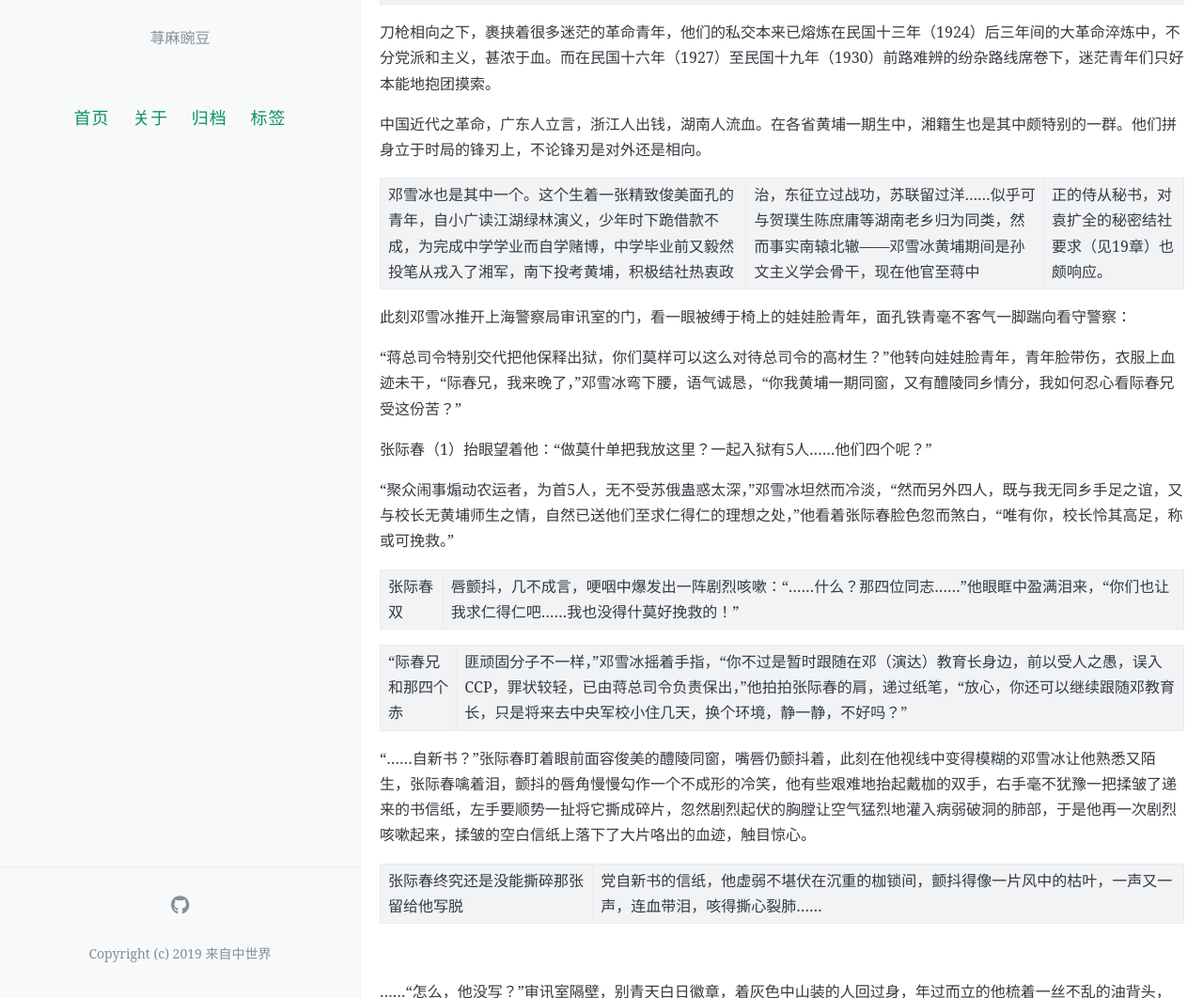
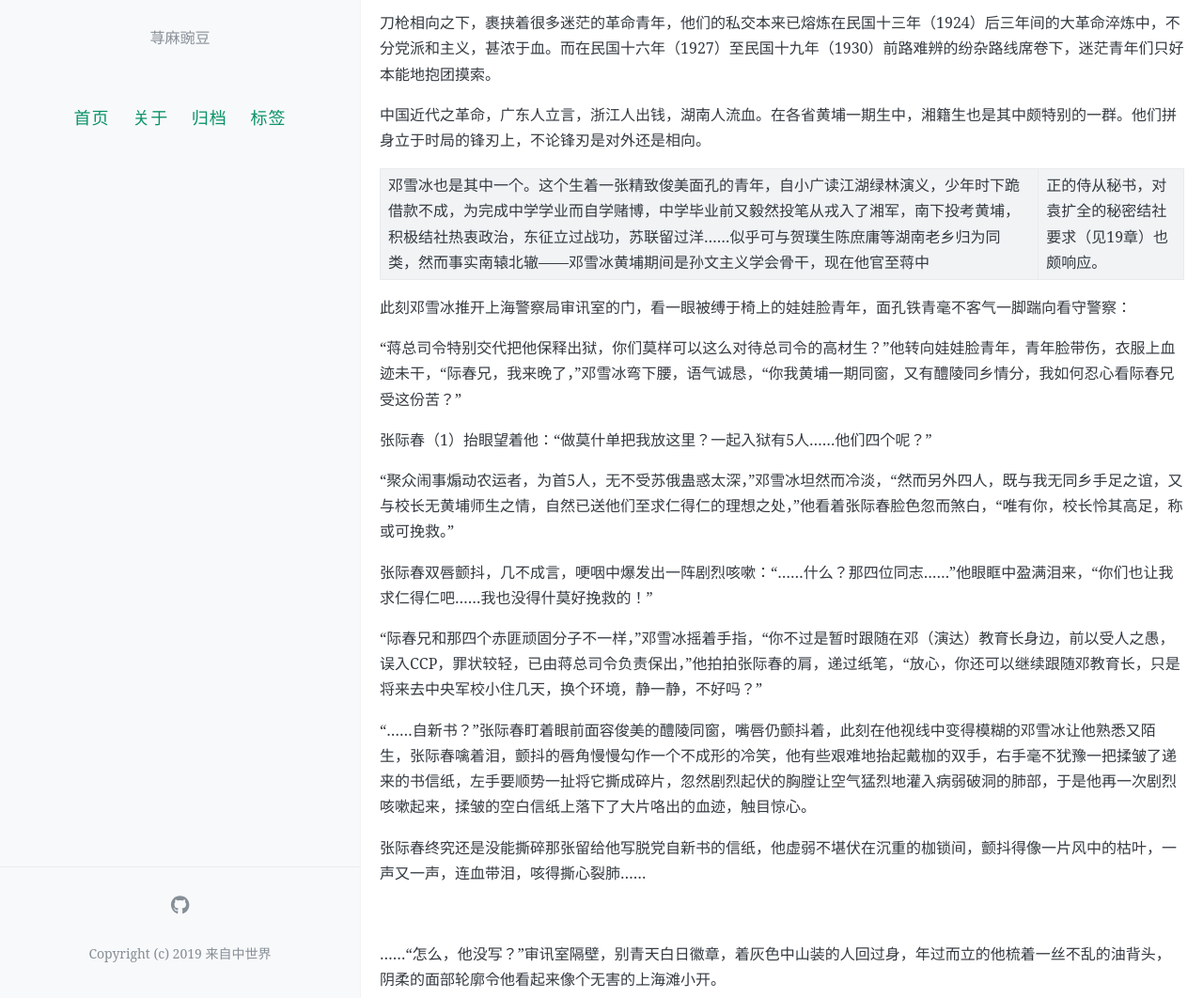
Before and after one commit to qianmawandou/frozenground06, a Jekyll site: the page built from _posts/2022-05-07-chapter23.md, in a window 1280 px wide and 1400 px high. Shown: the part 338-1400 px from the top of the window at 94% size. Built offline with Jekyll 4.4.1, drawn with Linux system fonts in a browser that asks for light colours; comment, search, counter and statistics services are not loaded; some of the changed text lies outside the part shown.

```diff
--- a/_posts/2022-05-07-chapter23.md
+++ b/_posts/2022-05-07-chapter23.md
@@ -12,13 +12,13 @@ comments: true
 
 （本章于2018年3月发表于某写作平台）
 
-初入二十世纪三十年代的中华大地，信仰的决裂打破了大革命时期其实脆弱的思想基础，如同一幅构图未完颜料未干的画作被粗暴打落了画架，各色|思想沉浮混杂。
+初入二十世纪三十年代的中华大地，信仰的决裂打破了大革命时期其实脆弱的思想基础，如同一幅构图未完颜料未干的画作被粗暴打落了画架，各色思想沉浮混杂。
 
 刀枪相向之下，裹挟着很多迷茫的革命青年，他们的私交本来已熔炼在民国十三年（1924）后三年间的大革命淬炼中，不分党派和主义，甚浓于血。而在民国十六年（1927）至民国十九年（1930）前路难辨的纷杂路线席卷下，迷茫青年们只好本能地抱团摸索。
 
 中国近代之革命，广东人立言，浙江人出钱，湖南人流血。在各省黄埔一期生中，湘籍生也是其中颇特别的一群。他们拼身立于时局的锋刃上，不论锋刃是对外还是相向。
 
-邓雪冰也是其中一个。这个生着一张精致俊美面孔的青年，自小广读江湖绿林演义，少年时下跪借款不成，为完成中学学业而自学赌博，中学毕业前又毅然投笔从戎入了湘军，南下投考黄埔，积极结社热衷政|治，东征立过战功，苏联留过洋……似乎可与贺璞生陈庶庸等湖南老乡归为同类，然而事实南辕北辙——邓雪冰黄埔期间是孙文主义学会骨干，现在他官至蒋中|正的侍从秘书，对袁扩全的秘密结社要求（见19章）也颇响应。
+邓雪冰也是其中一个。这个生着一张精致俊美面孔的青年，自小广读江湖绿林演义，少年时下跪借款不成，为完成中学学业而自学赌博，中学毕业前又毅然投笔从戎入了湘军，南下投考黄埔，积极结社热衷政治，东征立过战功，苏联留过洋……似乎可与贺璞生陈庶庸等湖南老乡归为同类，然而事实南辕北辙——邓雪冰黄埔期间是孙文主义学会骨干，现在他官至蒋中|正的侍从秘书，对袁扩全的秘密结社要求（见19章）也颇响应。
 
 此刻邓雪冰推开上海警察局审讯室的门，看一眼被缚于椅上的娃娃脸青年，面孔铁青毫不客气一脚踹向看守警察：
 
@@ -28,13 +28,13 @@ comments: true
 
 “聚众闹事煽动农运者，为首5人，无不受苏俄蛊惑太深，”邓雪冰坦然而冷淡，“然而另外四人，既与我无同乡手足之谊，又与校长无黄埔师生之情，自然已送他们至求仁得仁的理想之处，”他看着张际春脸色忽而煞白，“唯有你，校长怜其高足，称或可挽救。”
 
-张际春双|唇颤抖，几不成言，哽咽中爆发出一阵剧烈咳嗽：“……什么？那四位同志……”他眼眶中盈满泪来，“你们也让我求仁得仁吧……我也没得什莫好挽救的！”
+张际春双唇颤抖，几不成言，哽咽中爆发出一阵剧烈咳嗽：“……什么？那四位同志……”他眼眶中盈满泪来，“你们也让我求仁得仁吧……我也没得什莫好挽救的！”
 
-“际春兄和那四个赤|匪顽固分子不一样，”邓雪冰摇着手指，“你不过是暂时跟随在邓（演达）教育长身边，前以受人之愚，误入CCP，罪状较轻，已由蒋总司令负责保出，”他拍拍张际春的肩，递过纸笔，“放心，你还可以继续跟随邓教育长，只是将来去中央军校小住几天，换个环境，静一静，不好吗？”
+“际春兄和那四个赤匪顽固分子不一样，”邓雪冰摇着手指，“你不过是暂时跟随在邓（演达）教育长身边，前以受人之愚，误入CCP，罪状较轻，已由蒋总司令负责保出，”他拍拍张际春的肩，递过纸笔，“放心，你还可以继续跟随邓教育长，只是将来去中央军校小住几天，换个环境，静一静，不好吗？”
 
 “……自新书？”张际春盯着眼前面容俊美的醴陵同窗，嘴唇仍颤抖着，此刻在他视线中变得模糊的邓雪冰让他熟悉又陌生，张际春噙着泪，颤抖的唇角慢慢勾作一个不成形的冷笑，他有些艰难地抬起戴枷的双手，右手毫不犹豫一把揉皱了递来的书信纸，左手要顺势一扯将它撕成碎片，忽然剧烈起伏的胸膛让空气猛烈地灌入病弱破洞的肺部，于是他再一次剧烈咳嗽起来，揉皱的空白信纸上落下了大片咯出的血迹，触目惊心。
 
-张际春终究还是没能撕碎那张留给他写脱|党自新书的信纸，他虚弱不堪伏在沉重的枷锁间，颤抖得像一片风中的枯叶，一声又一声，连血带泪，咳得撕心裂肺……
+张际春终究还是没能撕碎那张留给他写脱党自新书的信纸，他虚弱不堪伏在沉重的枷锁间，颤抖得像一片风中的枯叶，一声又一声，连血带泪，咳得撕心裂肺……
 
 <br/>
 
@@ -48,7 +48,7 @@ comments: true
 
 邓雪冰一推眼镜笑了笑：“不好说。可是让他脱离CCP匪营的把握，十之八九。”
 
-“好！”袁扩全赞许地点了点头，按在桌上的手握成拳，“雪冰，你做得很好！今日两|党决裂，各色思潮起伏不明之际，我们以复兴为名秘密结社（2），就是要利用昔日黄埔同窗同袍之情，利用昔日共誓许身为国之志，以及同乡同学等一切可利用之私人交情——尽可能多的，一个一个，把我们的黄埔一期同学尽数拉出赤|党的泥沼，拉到校长这边来！”
+“好！”袁扩全赞许地点了点头，按在桌上的手握成拳，“雪冰，你做得很好！今日两党决裂，各色思潮起伏不明之际，我们以复兴为名秘密结社（2），就是要利用昔日黄埔同窗同袍之情，利用昔日共誓许身为国之志，以及同乡同学等一切可利用之私人交情——尽可能多的，一个一个，把我们的黄埔一期同学尽数拉出赤党的泥沼，拉到校长这边来！”
 
 “扩全兄所说极是，”被称赞了的邓雪冰兴奋起来，点着手指掐指而算，“邓教育长那里已招揽到了余洒度、周力行同学，一度执迷不悟的侯镜如同学也已经向刘（经扶）军长低头认错，如今张际春同学脱离CCP几成定局……我们必将助校长，以三民.主义一统中华！”
 
@@ -62,7 +62,7 @@ comments: true
 
 尽管已官居高位，宅邸上下仆人司机管家齐全，但袁扩全每次出差，收点随身行李箱包之事必定亲力亲为。收拾好笔墨文件，最后剩余几件衣物，其中永远有一件他再也不会穿的军装制式衬衣，叠在其余几件随身衣服里总显得那么格格不入——
 
-——劣质白土布衬衣，领口破损磨毛，色泽早已泛|黄，尺码也无法再上身，衣袖上染着斑斑褐色陈年旧渍——那是他黄埔军校时期配发的第一件制式衬衣，从黄埔岛，到异国留学生涯，到中|央|党|部，这件旧衬衣就这样静静放在他的卧室衣橱，或者皮箱一角。
+——劣质白土布衬衣，领口破损磨毛，色泽早已泛黄，尺码也无法再上身，衣袖上染着斑斑褐色陈年旧渍——那是他黄埔军校时期配发的第一件制式衬衣，从黄埔岛，到异国留学生涯，到中央党部，这件旧衬衣就这样静静放在他的卧室衣橱，或者皮箱一角。
 
 昔日他用生着兵茧的手一遍遍抚摸那件衣袖上的陈年血渍，仿佛能感到血渍主人出众的一言一笑，那人的热血和志向，曾像一团火般燃烧了他的一腔血。如今脱离军队久矣，手上的兵茧也渐渐褪去，他再次轻抚那片淡褐色凝渍，指尖只有一片粗粝冷硬，他早已和那人站在信仰的两端。（相关情节见12章）
 
@@ -80,7 +80,7 @@ comments: true
 
 “哎，那老同学我就不客气啦，”陈庶庸接过缸子风风火火灌下一大口，给烫得龇牙咧嘴不妨碍他继续说得滔滔不绝，“他们几位同志的遭遇，只不过是个开始——”他的语速很快，语气沉重，却并不显慌乱：
 
-“当时被捕的有6人，其余四人遭枪杀，张际春生死不明外，同被捕的‘铂金’却安然无恙，经‘红队’调查，他正是那个泄密的内奸！‘红队’决定，整个锄|奸行动由‘魔术师’策划，我负责接应……”
+“当时被捕的有6人，其余四人遭枪杀，张际春生死不明外，同被捕的‘铂金’却安然无恙，经‘红队’调查，他正是那个泄密的内奸！‘红队’决定，整个锄奸行动由‘魔术师’策划，我负责接应……”
 
 “结果怎莫样了？” 贺璞生问。
 
@@ -142,11 +142,11 @@ comments: true
 
 “哎这话说得，就算不记得别人，也很难不记得你呀——那次负重跑圈晕倒时，大家都在议论，这是哪家的小少爷啊？全女兵队也没一人模样能比他俏，身子骨倒像比女兵还柔弱，想不到这个小少爷还怪能吃苦，泥水里爬起来，一声不吭接着跑……”
 
-小少爷？呵呵，其实比起小时候在戏班子里吃的苦，受的屈辱，黄埔这点操|练和教官的训斥哪算得上什么？乔明心中想着，嘴上却笑答：“哎哟这可惭愧了，让学长们见笑！从小头疼脑热多了，空有一颗欲投身革命的心，奈何这胳膊腿就是拖后腿不争气呀，怎么练也比不了黄埔其他同学们了。”
+小少爷？呵呵，其实比起小时候在戏班子里吃的苦，受的屈辱，黄埔这点操练和教官的训斥哪算得上什么？乔明心中想着，嘴上却笑答：“哎哟这可惭愧了，让学长们见笑！从小头疼脑热多了，空有一颗欲投身革命的心，奈何这胳膊腿就是拖后腿不争气呀，怎么练也比不了黄埔其他同学们了。”
 
-“乔明小弟这是说的哪里的话？”袁扩全以眼神指示佣人给乔明看茶端上果盘，“革命之路，荆棘遍布，陷|阱遍生，可不光需要那些战场上真刀真枪拼杀的军汉，另一条战线上的工作也很重要——特别是你们政科生！”
+“乔明小弟这是说的哪里的话？”袁扩全以眼神指示佣人给乔明看茶端上果盘，“革命之路，荆棘遍布，陷阱遍生，可不光需要那些战场上真刀真枪拼杀的军汉，另一条战线上的工作也很重要——特别是你们政科生！”
 
-他在个别词句上有意加了重音，“——你我这样的人，终能做到冲锋陷阵的官|兵所无法做到的成就——”说着袁扩全打开一只公文包搭扣，迅速摸出一张照片，背面朝上沿着茶几面推到乔明面前，“比如你曾报告的侦查副科长通共一事，已经查实，通共者得以处决。”
+他在个别词句上有意加了重音，“——你我这样的人，终能做到冲锋陷阵的官兵所无法做到的成就——”说着袁扩全打开一只公文包搭扣，迅速摸出一张照片，背面朝上沿着茶几面推到乔明面前，“比如你曾报告的侦查副科长通共一事，已经查实，通共者得以处决。”
 
 乔明心中大惊——他从来不曾报告检举过任何人！难道有人冒他的名？袁扩全又何以这样说？他忐忑不安地拿起照片，然后感到一阵冰冷的战栗，无形的梦魇揪紧了他——乔明并不认识这个侦查副科长，却认得照片上这张脸——
 
```
